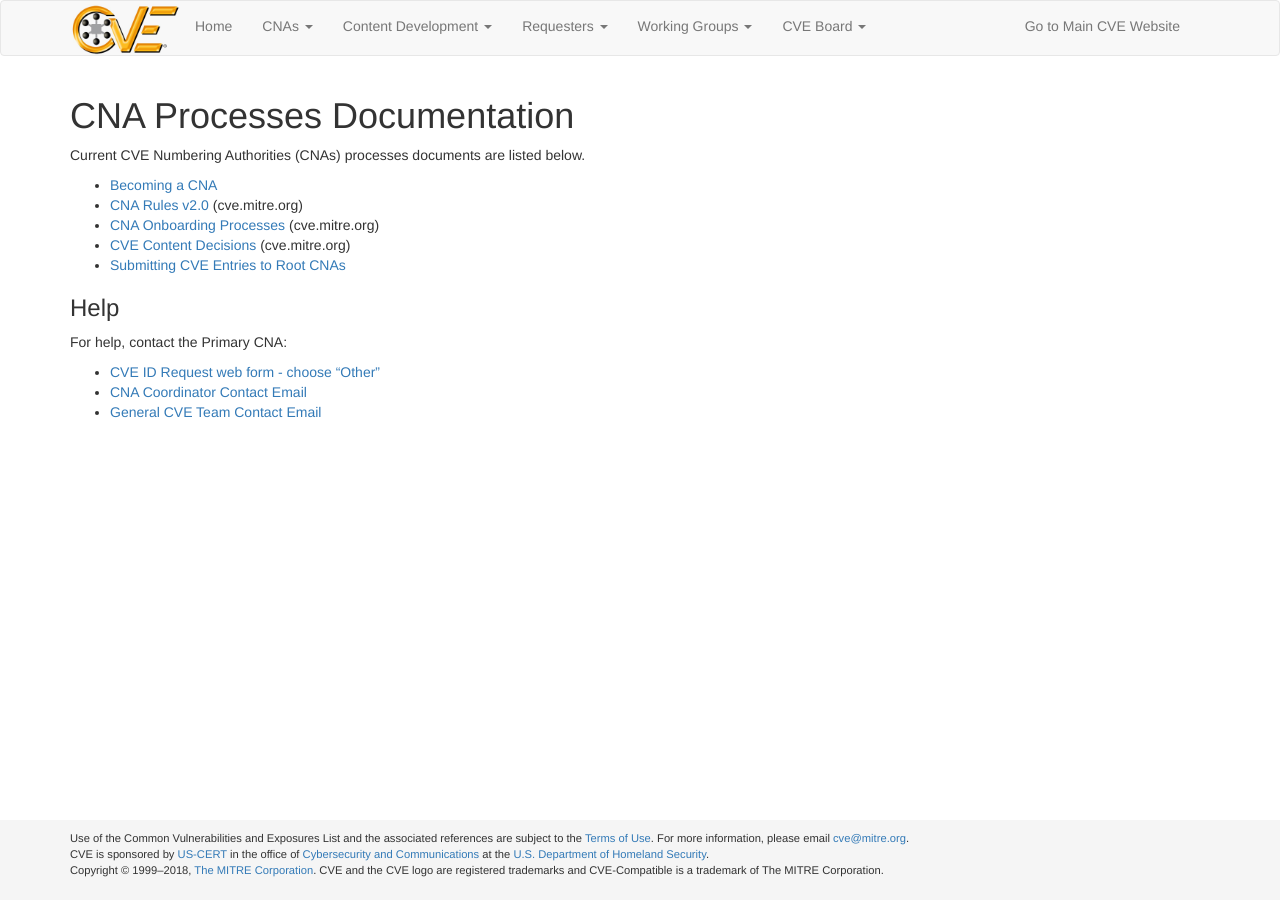
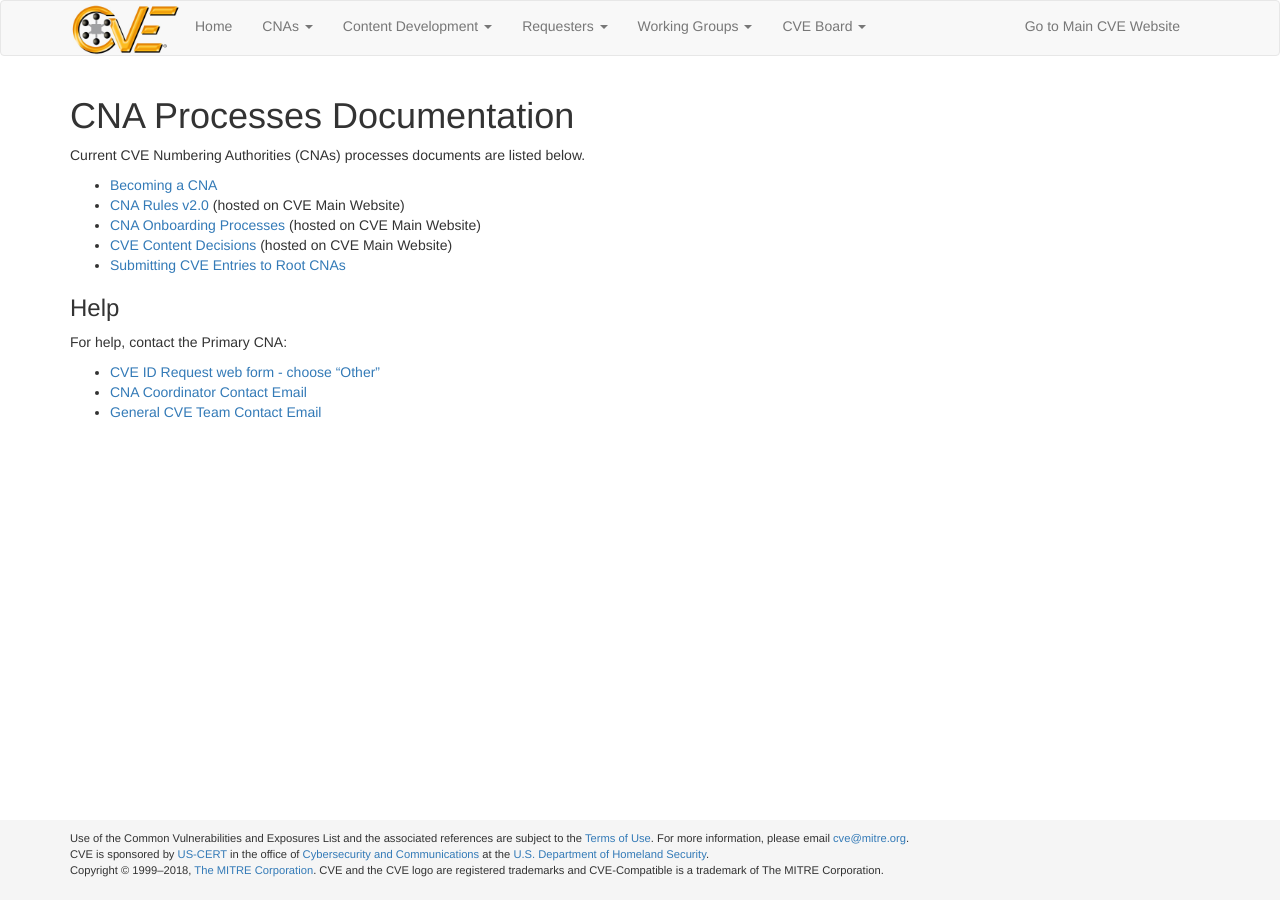
Before and after one commit to CVEProject/cveproject.github.io, a Jekyll site: the page built from docs/cna/processes_documentation/index.md, in a window 1280 px wide. Built offline with Jekyll 4.4.1, drawn with Linux system fonts in a browser that asks for light colours; nearby versions of some CDN libraries.

Commit message:
Updated CNA Processes Documentation index.md
Updated parenthetical descriptive text

```diff
--- a/docs/cna/processes_documentation/index.md
+++ b/docs/cna/processes_documentation/index.md
@@ -6,9 +6,9 @@ layout: page
 Current CVE Numbering Authorities (CNAs) processes documents are listed below.
 
 * [Becoming a CNA](/docs/cna/Becoming%20a%20CNA.pptx)
-* [CNA Rules v2.0](https://cve.mitre.org/cve/cna/rules.html) (cve.mitre.org)
-* [CNA Onboarding Processes](https://cve.mitre.org/cve/cna/rules.html#Section_4_2_on_boarding) (cve.mitre.org)
-* [CVE Content Decisions](https://cve.mitre.org/cve/cna/rules.html#Appendix_C) (cve.mitre.org)
+* [CNA Rules v2.0](https://cve.mitre.org/cve/cna/rules.html) (hosted on CVE Main Website)
+* [CNA Onboarding Processes](https://cve.mitre.org/cve/cna/rules.html#Section_4_2_on_boarding) (hosted on CVE Main Website)
+* [CVE Content Decisions](https://cve.mitre.org/cve/cna/rules.html#Appendix_C) (hosted on CVE Main Website)
 * [Submitting CVE Entries to Root CNAs](/docs/cna/submitting_cve_entries_to_root_cnas/index.html)
 
 ### Help
```
